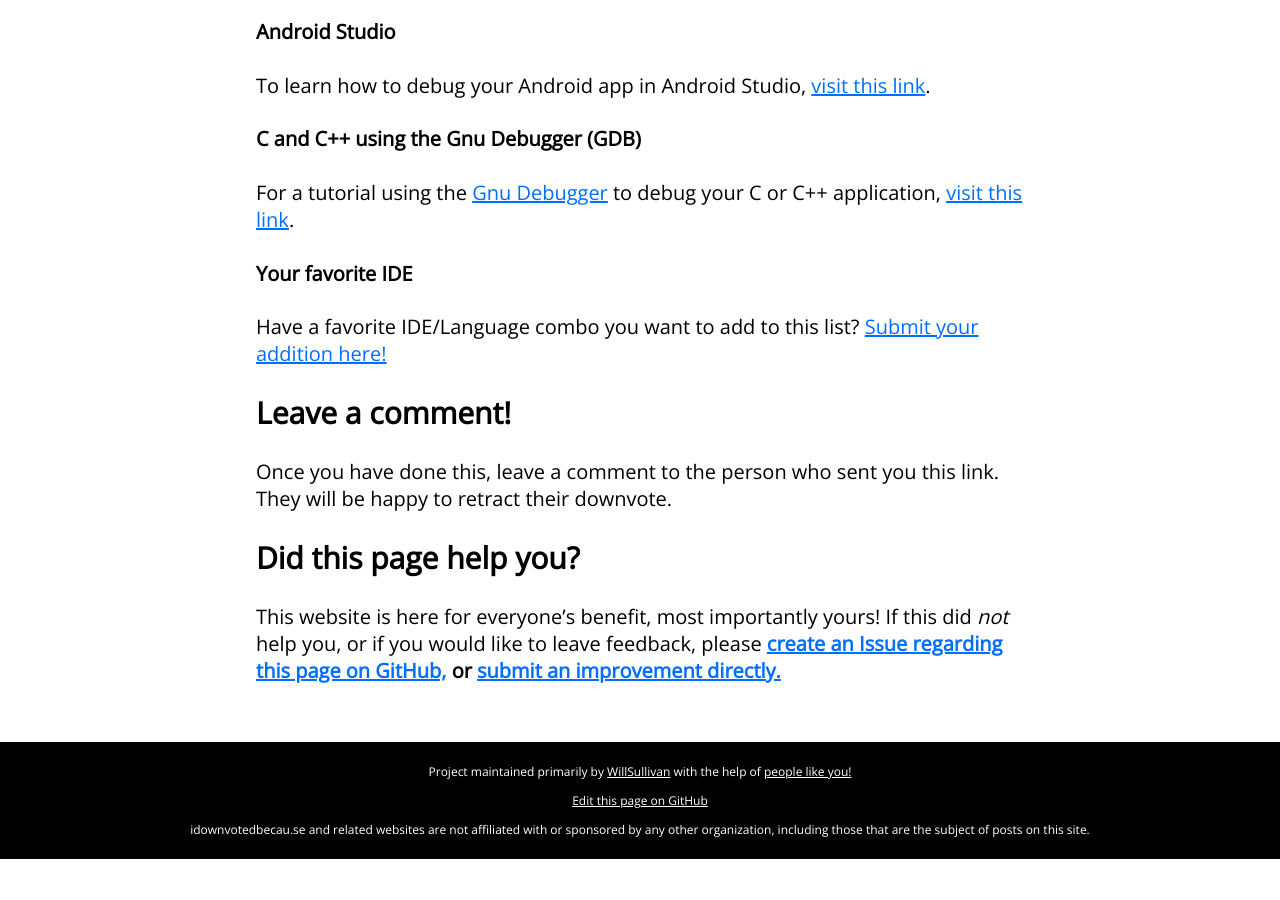
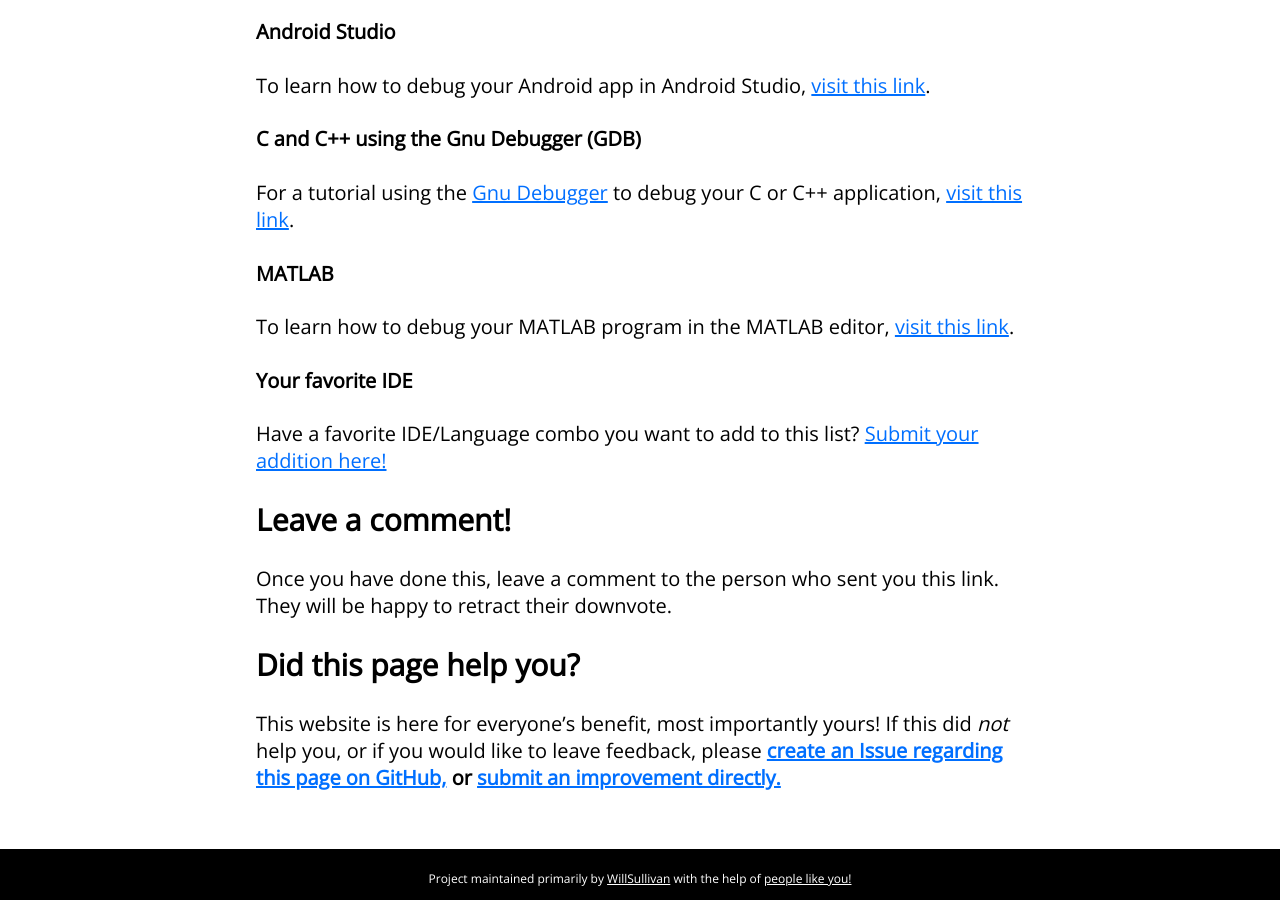
Before and after one commit to WillSullivan/idownvotedbecause, a Jekyll site: the page built from stackoverflow/nodebugging.md, in a window 1280 px wide and 900 px high, scrolled down 2275 px. Built offline with Jekyll 4.4.1, drawn with Linux system fonts in a browser that asks for light colours; comment, search, counter and statistics services are not loaded; before the commit the page ends 3134 px from its top, so only the background shows below that.

Commit message:
Add debugging link for MATLAB

```diff
--- a/stackoverflow/nodebugging.md
+++ b/stackoverflow/nodebugging.md
@@ -44,6 +44,9 @@ To learn how to debug your Android app in Android Studio, [visit this link](http
 #### C and C++ using the Gnu Debugger (GDB)
 For a tutorial using the [Gnu Debugger](http://www.gnu.org/software/gdb/) to debug your C or C++ application, [visit this link](http://www.thegeekstuff.com/2010/03/debug-c-program-using-gdb/).
 
+#### MATLAB {#matlab}
+To learn how to debug your MATLAB program in the MATLAB editor, [visit this link](https://www.mathworks.com/help/matlab/matlab_prog/debugging-process-and-features.html).
+
 #### Your favorite IDE
 Have a favorite IDE/Language combo you want to add to this list? [Submit your addition here!](https://github.com/WillSullivan/IDownvotedBecause/edit/master/{{ page.path }})
 
```
